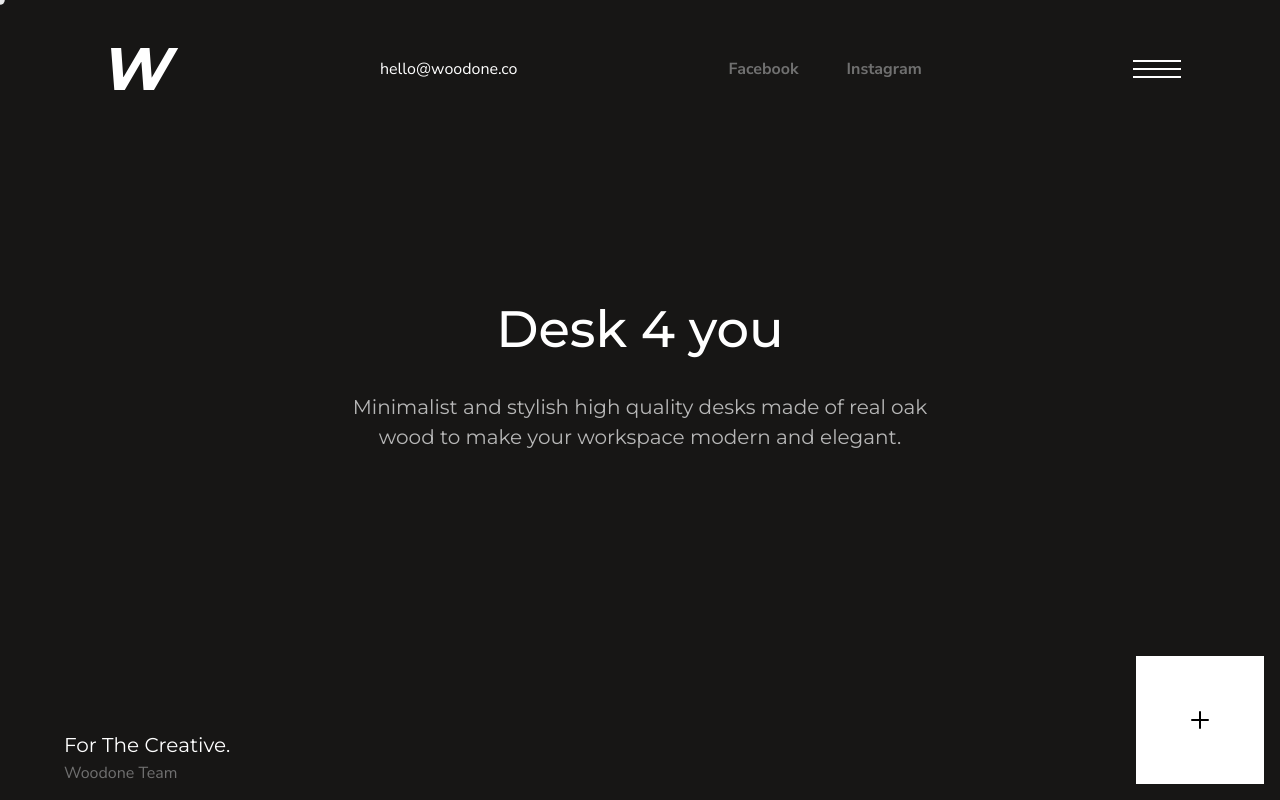
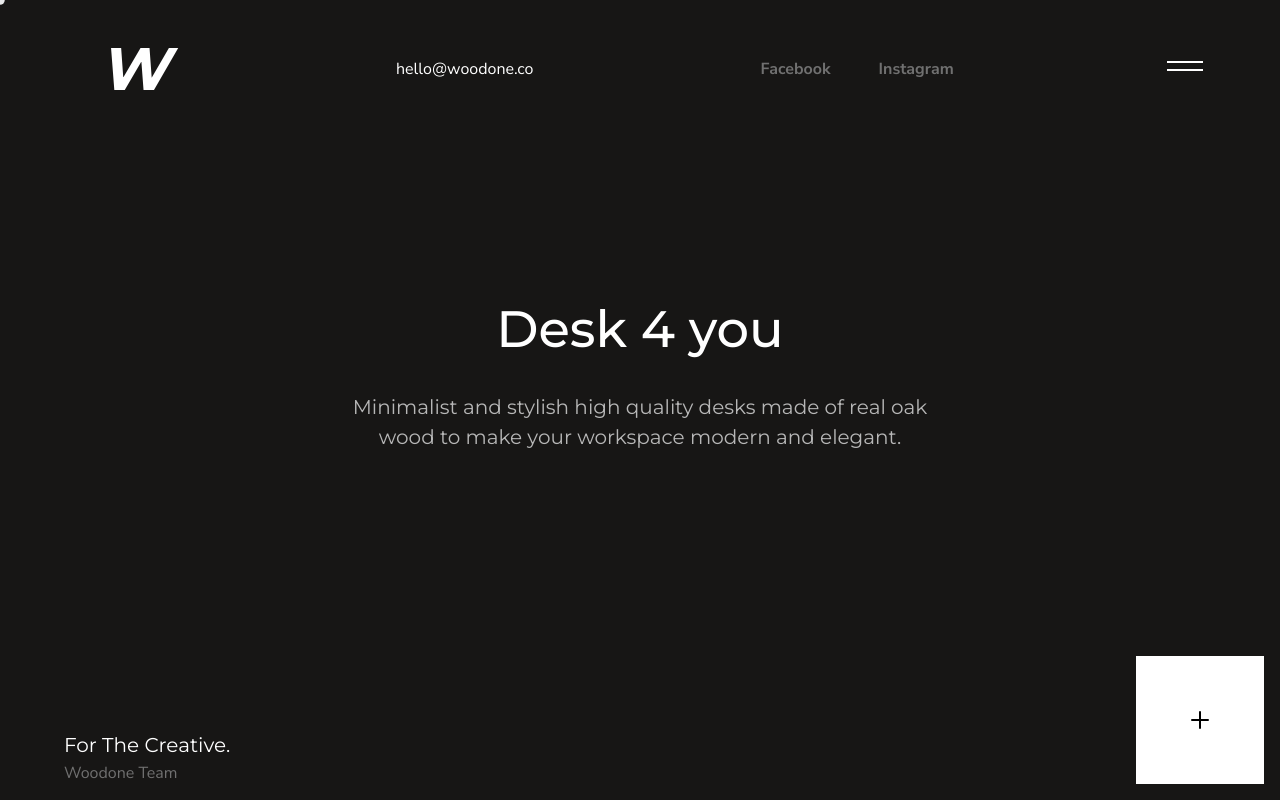
Before and after one commit to Nishitsarvaiya/react-woodone, a Next.js app: page /about in a window 1280 px wide. Built offline with nearby package versions, Linux system fonts and the light colour scheme.

Commit message:
minor changes

```diff
--- a/components/hamburger/hamburger.js
+++ b/components/hamburger/hamburger.js
@@ -1,14 +1,11 @@
+import { useRouter } from 'next/router';
 import { useContext, useRef } from 'react';
 import { MenuContext } from '../menu/menu.manager';
-import { CursorContext } from '../cursor/cursor.manager';
 
-const Hamburger = ({ page }) => {
-    const { setSize } = useContext(CursorContext);
+const Hamburger = () => {
     const { menuState, setMenuState } = useContext(MenuContext);
     let hamburger = useRef(null);
-
-    const mouseEntered = () => setSize('lg');
-    const mouseLeft = () => setSize('sm');
+    const router = useRouter();
 
     const toggleMenuHandler = () => {
         let ham = hamburger;
@@ -36,16 +33,17 @@ const Hamburger = ({ page }) => {
     };
 
     return (
-        <div className='hamburger-container'>
+        <div className={router.asPath === '/' ? 'hamburger-container center' : 'hamburger-container'}>
             <button
-                className={menuState.active ? 'hamburger active' : 'hamburger'}
+                className={menuState.active ? 'hamburger open' : 'hamburger close'}
                 onClick={toggleMenuHandler}
                 ref={(el) => (hamburger = el)}
                 data-cursor-target
                 data-cursor-stick>
-                <div></div>
-                <div></div>
-                <div></div>
+                <span className='hamburger-buns'>
+                    <span></span>
+                    <span></span>
+                </span>
             </button>
         </div>
     );
--- a/components/header/header.js
+++ b/components/header/header.js
@@ -1,6 +1,6 @@
 import gsap from 'gsap';
 import { useEffect } from 'react';
-import { CustomLink, Hamburger } from '..';
+import { CustomLink } from '..';
 
 const Header = ({ page }) => {
     useEffect(() => {
@@ -33,7 +33,7 @@ const Header = ({ page }) => {
                 ) : (
                     ''
                 )}
-                <Hamburger />
+                <div></div>
             </nav>
         </header>
     );
--- a/components/layout/layout.js
+++ b/components/layout/layout.js
@@ -1,4 +1,4 @@
-import { Cursor, Menu, MenuManager, CursorManager } from '..';
+import { Cursor, Menu, MenuManager, CursorManager, Hamburger } from '..';
 import useLocoScroll from '../../hooks/useLocoScroll';
 
 const Layout = ({ children, ...restProps }) => {
@@ -11,6 +11,7 @@ const Layout = ({ children, ...restProps }) => {
                     {children}
                     {/* Footer */}
                     <Menu />
+                    <Hamburger />
                     <Cursor />
                 </div>
             </MenuManager>
--- a/package.json
+++ b/package.json
@@ -3,7 +3,7 @@
     "private": true,
     "scripts": {
         "dev": "next dev",
-    "build": "next build",
+        "build": "next build && next export",
         "start": "next start",
         "lint": "next lint"
     },
--- a/styles/components/hamburger.scss
+++ b/styles/components/hamburger.scss
@@ -1,65 +1,169 @@
 .hamburger-container {
-    width: 3rem;
-    height: 3rem;
-    z-index: 9999;
+    width: 36px;
+    height: 36px;
+    z-index: 99999;
+    position: fixed;
+    top: 6vh;
+    right: 6vw;
+
+    &.center {
+        top: 7.5vh;
+        right: 47%;
+        transform: translateX(-50%);
+    }
 
     .hamburger {
-        width: 100%;
-        height: 100%;
+        position: relative;
+        display: block;
+        background: none;
+        border: none;
+        height: 36px;
+        cursor: pointer;
+
+        &-buns {
+            position: relative;
+            width: 36px;
             display: flex;
             flex-direction: column;
+            align-items: center;
             justify-content: center;
-        align-items: center;
             gap: 6px;
-        cursor: pointer;
-        background: none;
-        border: none;
+
+            span {
                 position: relative;
-
-        div {
+                display: block;
                 width: 100%;
                 height: 2px;
                 background-color: $white;
-            transition: 1000ms $curve;
+                transition: top 3s 3s, transform 0.3s;
+                transform-origin: center;
+            }
         }
 
         &::before {
             content: '';
+            display: block;
             position: absolute;
-            top: -40px;
-            bottom: -40px;
-            left: -40px;
-            right: -40px;
+            top: -60px;
+            bottom: -60px;
+            left: -60px;
+            right: -60px;
         }
 
-        &:hover {
-            div {
-                &:nth-child(1) {
-                    transform: translateY(-5px);
+        &.close {
+            .hamburger-buns {
+                span {
+                    &:first-child {
+                        transform: rotate(0deg) scaleX(1);
+                        top: 0px;
+                        transition: top 750ms 750ms, transform 750ms;
                     }
-                &:nth-child(2) {
-                    transform: translateX(10px);
+                    &:last-child {
+                        transform: rotate(0deg) scaleX(1);
+                        top: 0px;
+                        transition: top 750ms 750ms, transform 750ms;
                     }
-                &:nth-child(3) {
-                    transform: translateY(5px);
                 }
             }
         }
 
-        &.active {
-            div {
-                background-color: $black;
-                &:nth-child(1) {
-                    transform: translate(0px, 8px) rotate(135deg);
+        &.open {
+            .hamburger-buns {
+                span {
+                    &:first-child {
+                        animation: hamburger-bun-first 1500ms;
+                        top: 3px;
+                        transform: rotate(45deg) scaleX(1);
+                        transition-duration: 0s;
                     }
-                &:nth-child(2) {
-                    transform: translateX(200px);
-                    opacity: 0;
-                }
-                &:nth-child(3) {
-                    transform: translate(0px, -8px) rotate(45deg);
+                    &:last-child {
+                        animation: hamburger-bun-last 1500ms;
+                        top: -5px;
+                        transform: rotate(-45deg) scaleX(1);
+                        transition-duration: 0s;
                     }
                 }
             }
         }
     }
+}
+
+@keyframes hamburger-bun-first {
+    0% {
+        opacity: 1;
+        top: 0;
+        left: 0;
+        transform: rotate(0) scaleX(1);
+        transform-origin: left center;
+    }
+
+    30% {
+        opacity: 1;
+        top: 0;
+        left: 0;
+        transform: rotate(0) scaleX(0);
+    }
+
+    30.1% {
+        opacity: 0;
+        top: 0;
+        left: 0;
+        transform: rotate(0) scaleX(0);
+    }
+
+    31% {
+        opacity: 1;
+        top: -10px;
+        left: 5px;
+        transform: rotate(45deg) scaleX(0);
+    }
+
+    80%,
+    100% {
+        opacity: 1;
+        top: -10px;
+        left: 5px;
+        transform: rotate(45deg) scaleX(1);
+        transform-origin: left center;
+    }
+}
+
+@keyframes hamburger-bun-last {
+    0% {
+        opacity: 1;
+        top: 0;
+        left: 0;
+        transform: rotate(0) scaleX(1);
+        transform-origin: right center;
+    }
+
+    50% {
+        opacity: 1;
+        top: 0;
+        left: 0;
+        transform: rotate(0) scaleX(0);
+    }
+
+    50.1% {
+        opacity: 0;
+        top: 0;
+        left: 0;
+        transform: rotate(0) scaleX(0);
+    }
+
+    51%,
+    55% {
+        opacity: 1;
+        top: -18px;
+        left: -5px;
+        transform: rotate(-45deg) scaleX(0);
+    }
+
+    100% {
+        opacity: 1;
+        top: -18px;
+        left: -5px;
+        transform: rotate(-45deg) scaleX(1);
+        transform-origin: right center;
+    }
+}
```
Lines whose indentation alone changed are shown as unchanged.
